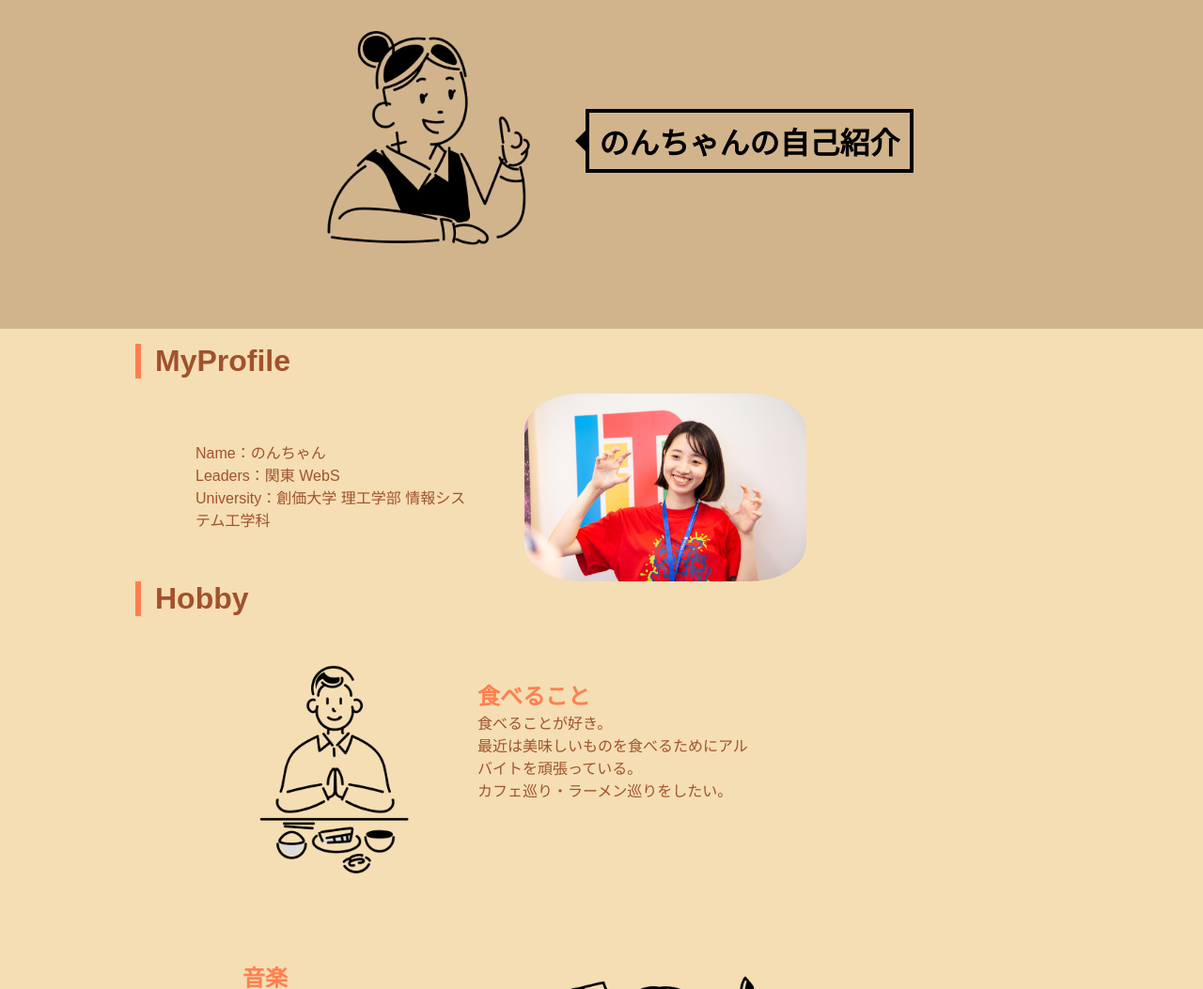
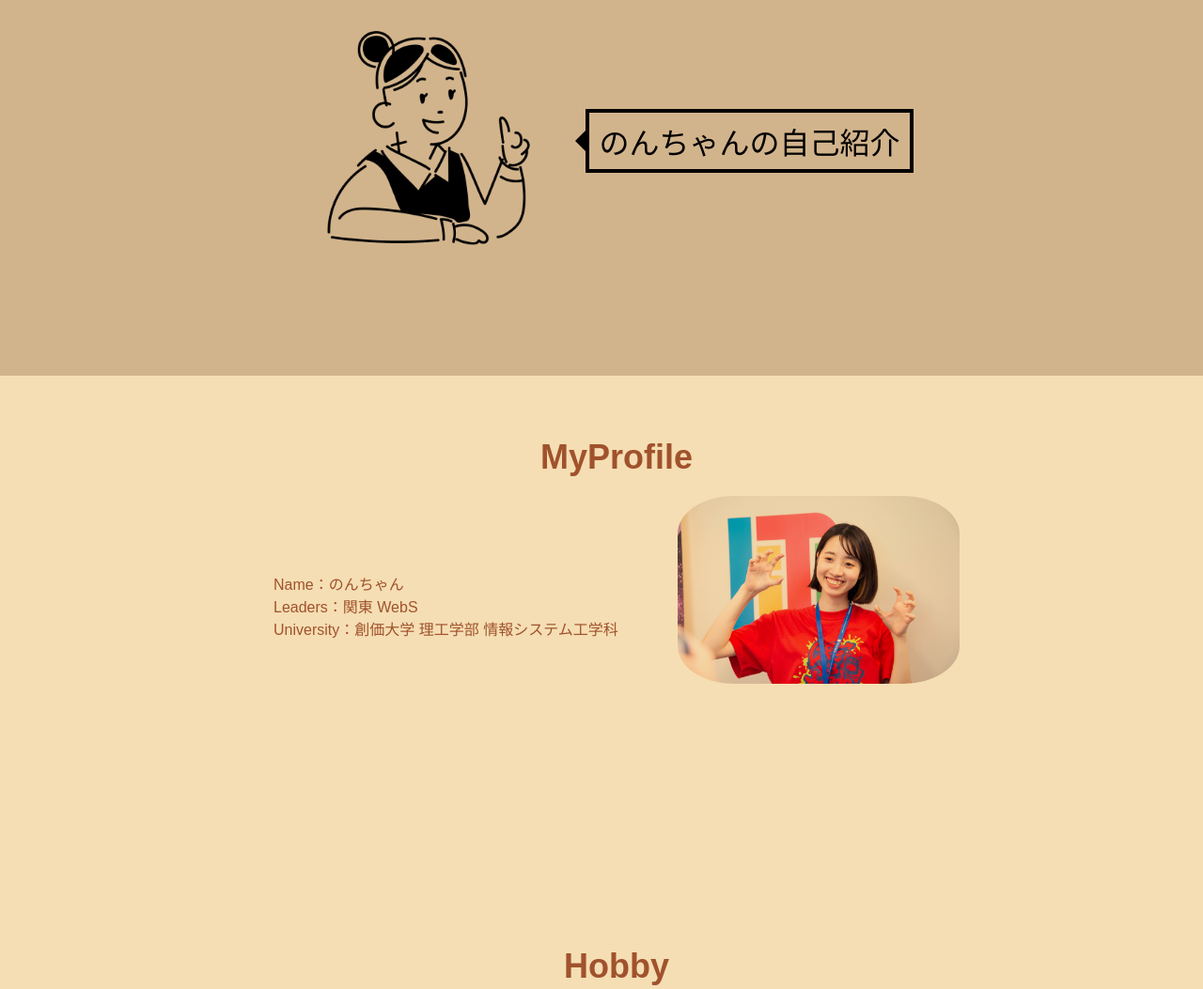
Before and after one commit to nonchan6/la_1, a plain HTML site: page index.html in a window 1280 px wide. Shown: the top 1053 px of the page at 94% size. Drawn offline with Linux system fonts and the light colour scheme.

Commit message:
中央揃え,

```diff
--- a/index.html
+++ b/index.html
@@ -3,6 +3,16 @@
 <head>
     <meta charset="UTF-8">
     <link rel="stylesheet" href="style.css">
+    <script>
+  (function(d) {
+    var config = {
+      kitId: 'cac5ykd',
+      scriptTimeout: 3000,
+      async: true
+    },
+    h=d.documentElement,t=setTimeout(function(){h.className=h.className.replace(/\bwf-loading\b/g,"")+" wf-inactive";},config.scriptTimeout),tk=d.createElement("script"),f=false,s=d.getElementsByTagName("script")[0],a;h.className+=" wf-loading";tk.src='https://use.typekit.net/'+config.kitId+'.js';tk.async=true;tk.onload=tk.onreadystatechange=function(){a=this.readyState;if(f||a&&a!="complete"&&a!="loaded")return;f=true;clearTimeout(t);try{Typekit.load(config)}catch(e){}};s.parentNode.insertBefore(tk,s)
+  })(document);
+</script>
 <script>
   (function(d) {
     var config = {
@@ -28,7 +38,7 @@
 
    <div class="wrapper">
       <div id="main">
-      <h1 class="top-title">MyProfile</h1>
+      <h1 class="top-title title-myprofile">MyProfile</h1>
        <div class="content" id="content1">
             <div class="right-box">
                 <p>Name：のんちゃん<br>
@@ -38,13 +48,13 @@
             </div>
             <img src="profile.jpg" alt="" width="300">
        </div>
-            <h1 class="top-title">Hobby</h1>
+
+        <h1 class="top-title title-hobby">Hobby</h1>
             <div class="content" id="content2">
                 <img src="food.png" alt="" width="300">
                 <div class="right-box">
                     <h2>食べること</h2>
-            <p>
-                食べることが好き。<br>
+                    <p>食べることが好き。<br>
                         最近は美味しいものを食べるためにアルバイトを頑張っている。<br>
                         カフェ巡り・ラーメン巡りをしたい。
                     </p>
@@ -87,7 +97,6 @@
        </div>
 
      </div>
-
     </div>
 </body>
 </html>
--- a/style.css
+++ b/style.css
@@ -10,7 +10,7 @@ body{
 
 .main-visual{
     width: 100%;
-    height: 350px;
+    height: 400px;
 }
 
 .main-visual_content{
@@ -25,8 +25,8 @@ body{
 
 .main-visual_content p{
     font-size: 2.0em;
-    font-family: fot-tsukuardgothic-std, sans-serif;
-    font-weight: 1000;
+    font-family: vdl-megamaru,sans-serif;
+    font-weight: 400;
     font-style: normal;
 }
 
@@ -40,6 +40,8 @@ body{
     background: #f5deb3;
     padding: 16px;
     float: left;
+    position: relative;
+
 
 }
 
@@ -58,42 +60,51 @@ body{
 
 
 .content{
-/*    padding: 16px 0;*/
+    display: flex;
+    justify-content: center;
+    align-items: center;
     overflow: hidden;
-    padding-left: 15%
 }
 
 
-.content:last-child{
-    border-bottom: 0;
-}
-
 #content1 img{
     border-radius: 20%;
+    mix-blend-mode: multiply;
 }
 
 
 .top-title{
-    font: 36px;
-    padding-left: 15px;
-    margin-left: 10%;
-    margin-bottom: 16px;
+    font-size: 36px;
+    text-align: center;
+    margin-bottom: 20px;
     color: #a0522d;
     font-weight: 800;
-    border-left: 6px solid #ff7f50;
+/*    border-bottom: 6px solid #ff7f50;*/
     font-family: fot-tsukuardgothic-std, sans-serif;
+}
+
+span {
+    border-bottom: 6px dotted #ff7f50;
+}
+
+.title-hobby{
+    margin-top: 280px;
+}
+
+.title-myprofile{
+    margin-top: 50px;
 }
 
 .right-box{
     float: left;
-    width: 300px;
+    width: 380px;
     margin-right: 50px;
     margin-top: 50px;
 }
 
 .left-box{
     float: left;
-    width: 300px;
+    width: 380px;
     margin-left: 50px;
     margin-top: 50px;
 }
```
Lines whose indentation alone changed are shown as unchanged.
